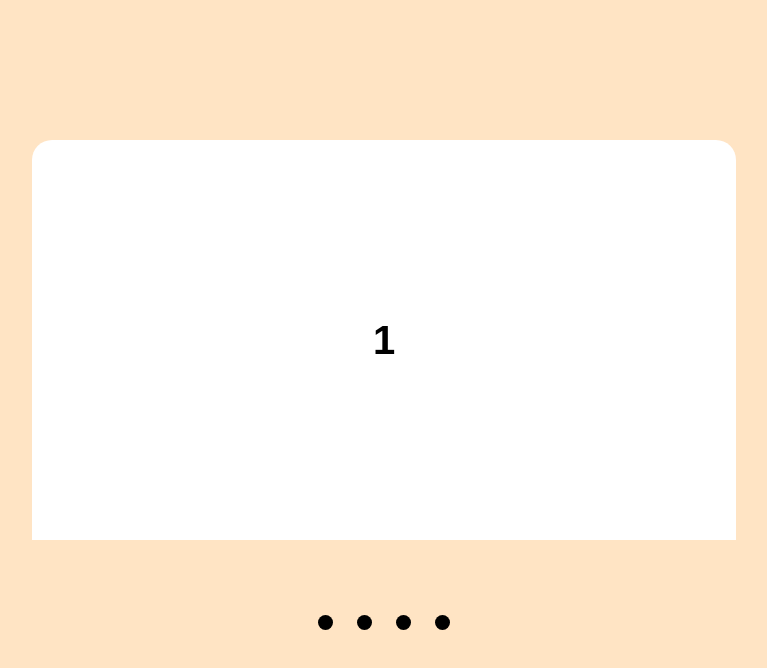
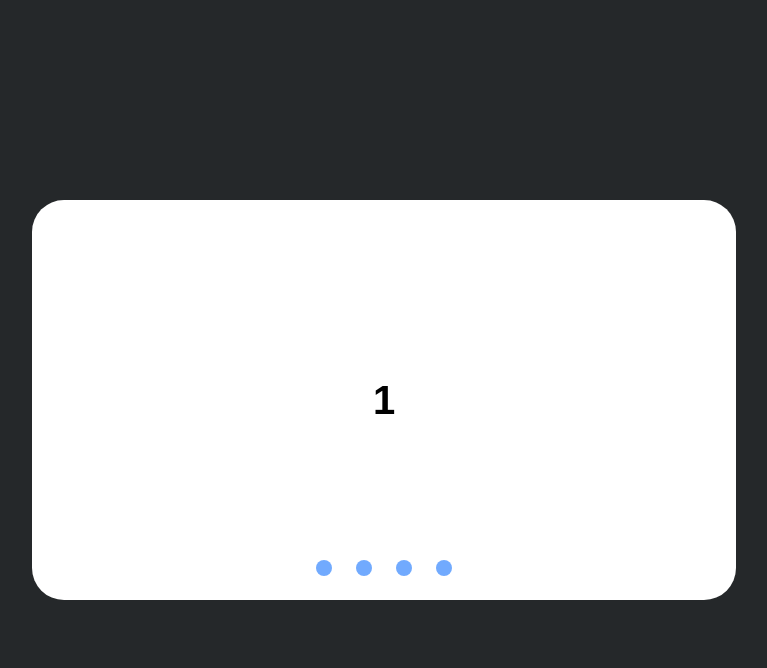
Before and after one commit to DmitryPash/cssMemeSlider, a plain HTML site: page index.html in a window 1280 px wide. Shown: the whole page, without its empty margins (256-1023 px from the left). Drawn offline with Linux system fonts and the light colour scheme.

Commit message:
feat: add basic style for navlink (Sun, Sep 17, 2023 10:25:24 PM)
feat: add basic style for navlink (Sun, Sep 17, 2023 10:25:24 PM)

```diff
--- a/style.css
+++ b/style.css
@@ -10,7 +10,7 @@ body {
 .memslider {
     width: 100vw;
     height: 100vh;
-    background-color: bisque;
+    background-color: #25282A;
 
 }
 .memslider-container {
@@ -23,10 +23,8 @@ body {
 .slider {
     width: 100%;
     max-width: 55vw;
-    height: 65vh;
-    margin: 20px;
     text-align: center;
-    border-radius: 20px;
+    border-radius: 2em;
     overflow: hidden;
     position: relative;
 }
@@ -50,7 +48,7 @@ body {
     align-items: center;
     flex-shrink: 0;
     width: 100%;
-    height: 400px;
+    height: 25em;
     margin-right: 0px;
     box-sizing: border-box;
     background: white;
@@ -77,9 +75,16 @@ body {
 
 .slider__navlink {
     display: inline-block;
-    height: 15px;
-    width: 15px;
+    height: 1em;
+    width: 1em;
     border-radius: 50%;
-    background-color: black;
+    background-color: #71AAFE;
     margin: 0 10px 0 10px;
+    transition: .2s ease-in-out;
 }
+.slider__navlink:active {
+    background-color: red;
+}
+.slider__navlink:hover {
+    background-color: #fff;
+}
```
